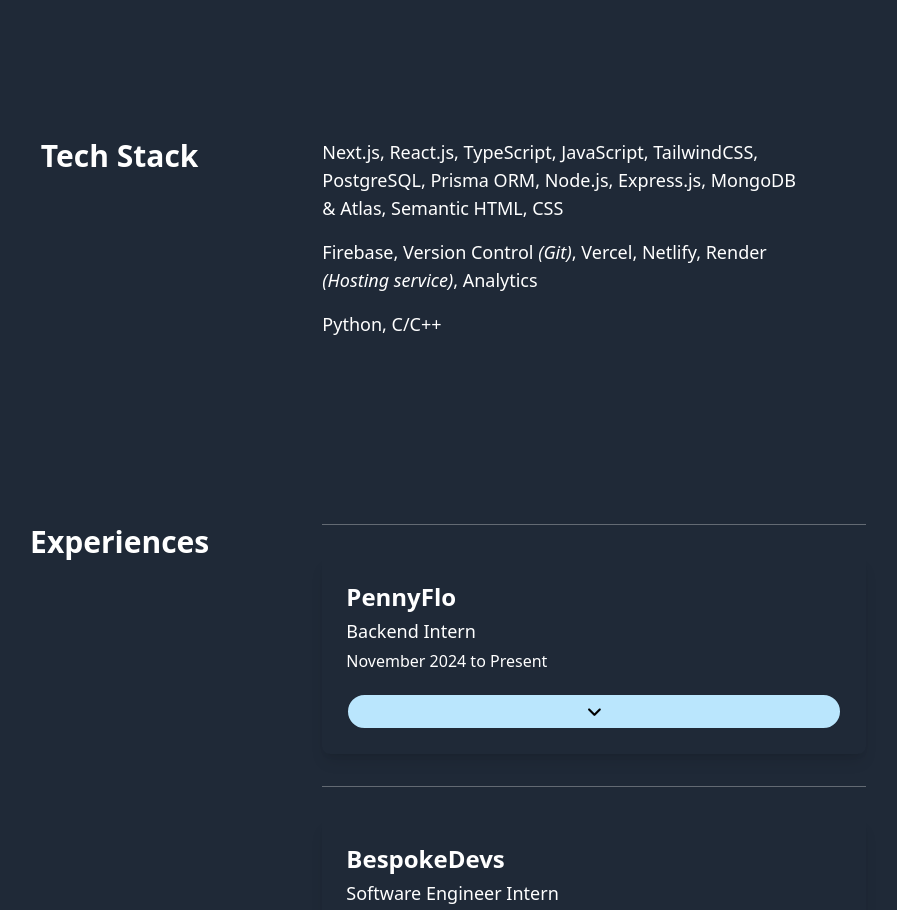
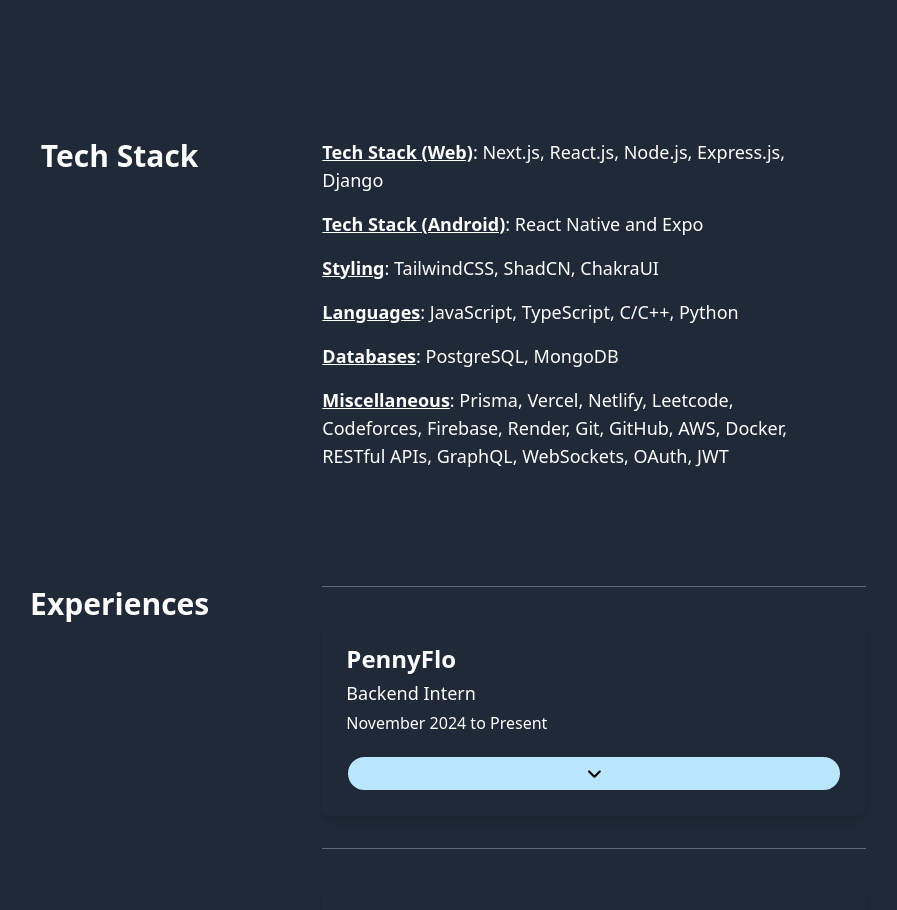
Before and after one commit to PrgrmrHarshShukla/Portfolio, a React (Vite) app in the folder client/: page / in a window 1280 px wide. Shown: the part 2020-2930 px from the top of the page, without its empty margins (115-1012 px from the left). Built offline with nearby package versions, Linux system fonts and the light colour scheme.

Commit message:
add: Stack

```diff
--- a/client/src/components/Stack.jsx
+++ b/client/src/components/Stack.jsx
@@ -10,17 +10,23 @@
 
       <div className={`sm:w-2/3 sm:max-w-[490px] ${props.isDark ? "text-white " : "text-black "} flex flex-col justify-start gap-8 sm:gap-4 text-[15px] sm:text-lg`}>
         <p>
-          Next.js, React.js, TypeScript, JavaScript, TailwindCSS, PostgreSQL, Prisma ORM, Node.js, Express.js, MongoDB & Atlas, Semantic HTML, CSS
+          <strong className="underline">Tech Stack (Web)</strong>:  Next.js, React.js, Node.js, Express.js, Django
         </p>
         <p>
-          Firebase, Version Control <i>(Git)</i>, Vercel, Netlify, Render <i>(Hosting service)</i>, Analytics
+          <strong className="underline">Tech Stack (Android)</strong>:  React Native and Expo
         </p>
         <p>
-          Python, C/C++
+          <strong className="underline">Styling</strong>:  TailwindCSS, ShadCN, ChakraUI
         </p>
-        {/* <p>
-          On my soft side, I am a responsible-careful-creative-strong-willed-detail-oriented-optimistic-ever-learning-polite and hard-working person.
-        </p>  */}
+        <p>
+          <strong className="underline">Languages</strong>:  JavaScript, TypeScript, C/C++, Python
+        </p>
+        <p>
+          <strong className="underline">Databases</strong>:  PostgreSQL, MongoDB
+        </p>
+        <p>
+          <strong className="underline">Miscellaneous</strong>:  Prisma, Vercel, Netlify, Leetcode, Codeforces, Firebase, Render, Git, GitHub, AWS, Docker, RESTful APIs, GraphQL, WebSockets, OAuth, JWT
+        </p>
 
       </div>
 
```
